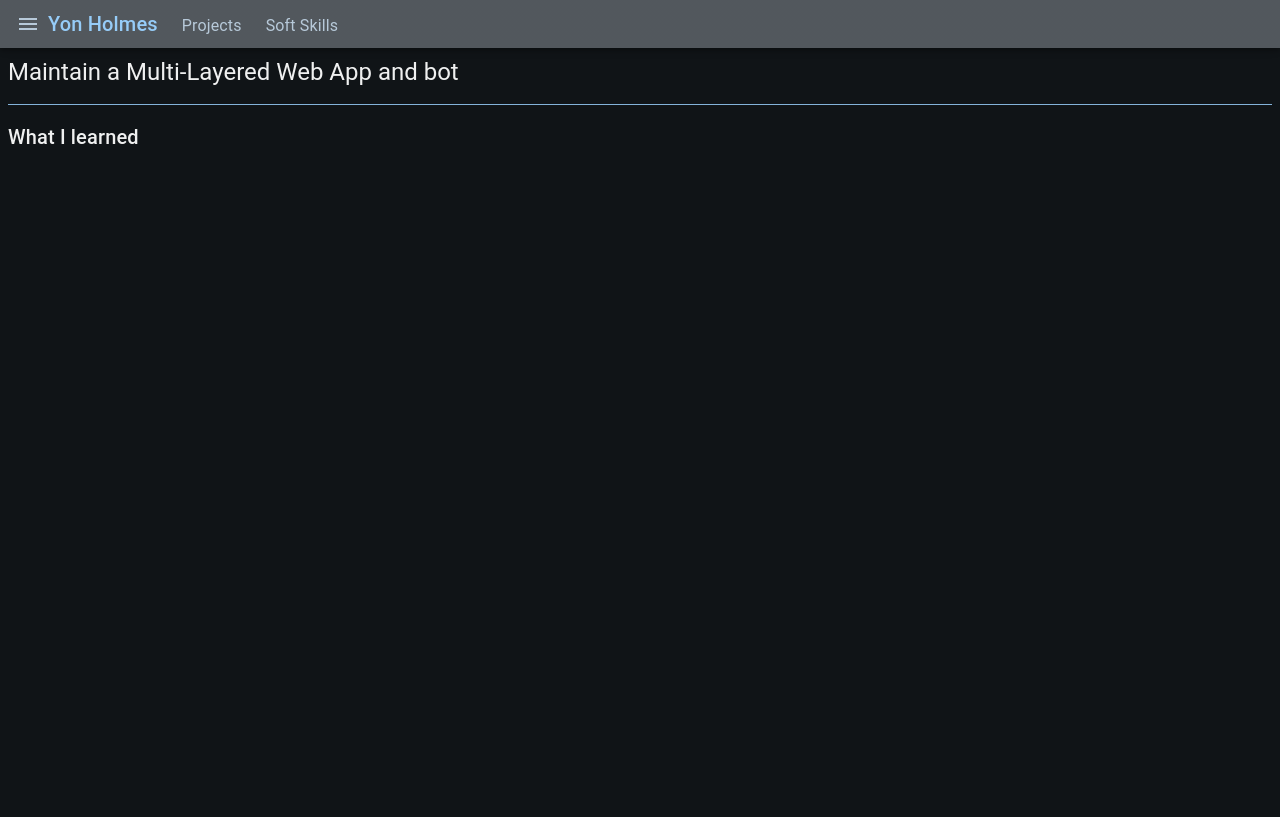
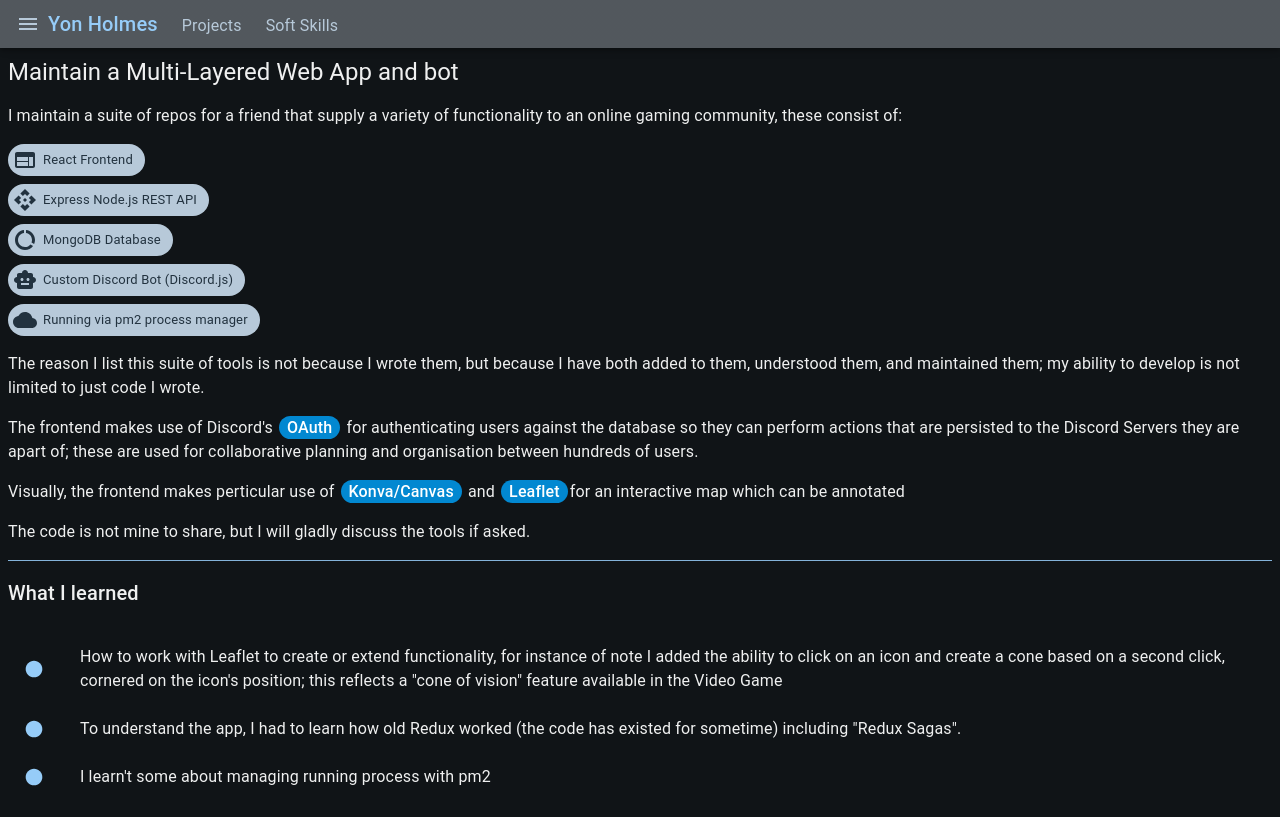
Before and after one commit to yonHolmes/portfolio, a Next.js app: page /portfolio/projects/projectMaintainMultiLayeredWabAppAndBot in a window 1280 px wide. Built offline with nearby package versions, Linux system fonts and the light colour scheme; what @mui/material-nextjs would draw is missing.

Commit message:
in-progress: Wrote a page for the 'Multi Layered App'

```diff
--- a/src/components/pages/projects/multiLayeredApp/MultiLayeredApp.tsx
+++ b/src/components/pages/projects/multiLayeredApp/MultiLayeredApp.tsx
@@ -3,9 +3,13 @@
 import { ListChip } from "@/components/generic/listChipElm/ListChipElm";
 import { ListText } from "@/components/generic/listText/ListText";
 import { SpanHighlight as Span } from "@/components/generic/spanHighlight/SpanHighlight";
-import { projectsHomeRecord, projectsWorkRecord } from "@/consts/projectConsts";
-import { ChangeCircle, Checklist, Speed } from "@mui/icons-material";
+import { projectsHomeRecord } from "@/consts/projectConsts";
 import { Box, Divider, Stack, Typography, useTheme } from "@mui/material";
+import WebIcon from '@mui/icons-material/Web';
+import ApiIcon from '@mui/icons-material/Api';
+import DataUsageIcon from '@mui/icons-material/DataUsage';
+import SmartToyIcon from '@mui/icons-material/SmartToy';
+import CloudIcon from '@mui/icons-material/Cloud';
 
 
 export function MultiLayeredApp() {
@@ -27,6 +31,40 @@
         {projectsHomeRecord.projectMaintainMultiLayeredWabAppAndBot.label}
       </Typography>
 
+      <Typography>
+        I maintain a suite of repos for a friend that supply a variety of functionality
+        to an online gaming community, these consist of:
+      </Typography>
+
+      <Box display="flex" flexDirection="column" maxWidth="350px" alignItems="flex-start" gap={1}>
+        <ListChip icon={<WebIcon/>} label="React Frontend"/>
+        <ListChip icon={<ApiIcon/>} label="Express Node.js REST API"/>
+        <ListChip icon={<DataUsageIcon/>} label="MongoDB Database"/>
+        <ListChip icon={<SmartToyIcon/>} label="Custom Discord Bot (Discord.js)"/>
+        <ListChip icon={<CloudIcon/>} label="Running via pm2 process manager"/>
+      </Box>
+
+      <Typography>
+        The reason I list this suite of tools is not because I wrote them, but because
+        I have both added to them, understood them, and maintained them; my ability to
+        develop is not limited to just code I wrote.
+      </Typography>
+
+      <Typography>
+        The frontend makes use of Discord's <Span>OAuth</Span> for authenticating users against the database
+        so they can perform actions that are persisted to the Discord Servers they are apart of; these are
+        used for collaborative planning and organisation between hundreds of users.
+      </Typography>
+
+      <Typography>
+        Visually, the frontend makes perticular use of <Span>Konva/Canvas</Span> and <Span>Leaflet</Span>
+        for an interactive map which can be annotated
+      </Typography>
+
+      <Typography>
+        The code is not mine to share, but I will gladly discuss the tools if asked.
+      </Typography>
+
       <Divider sx={{ opacity: 1 }} color={main} />
 
       <Typography variant="h6">
@@ -35,6 +73,14 @@
 
       <ListText
         list={[
+          'How to work with Leaflet to create or extend functionality, for instance of note I added'
+          + ' the ability to click on an icon and create a cone based on a second click, cornered on'
+          + ' the icon\'s position; this reflects a "cone of vision" feature available in the Video Game',
+
+          'To understand the app, I had to learn how old Redux worked (the code has existed for sometime)'
+          + ' including "Redux Sagas".',
+
+          'I learn\'t some about managing running process with pm2',
         ]}
       />
 
--- a/src/consts/projectConsts.tsx
+++ b/src/consts/projectConsts.tsx
@@ -127,6 +127,9 @@
       'Discord.js',
       'Express',
       'Konva/Canvas',
+      'Leaflet',
+      'OAuth',
+      'pm2',
     ]
   }
 };
```
